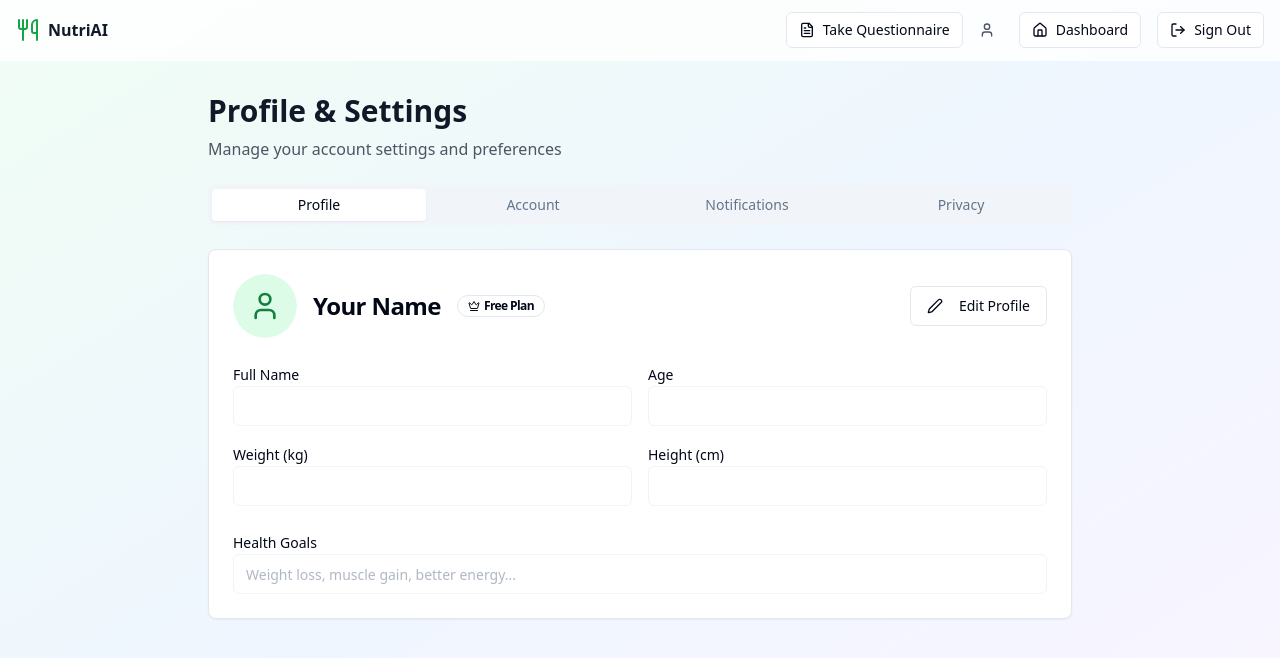
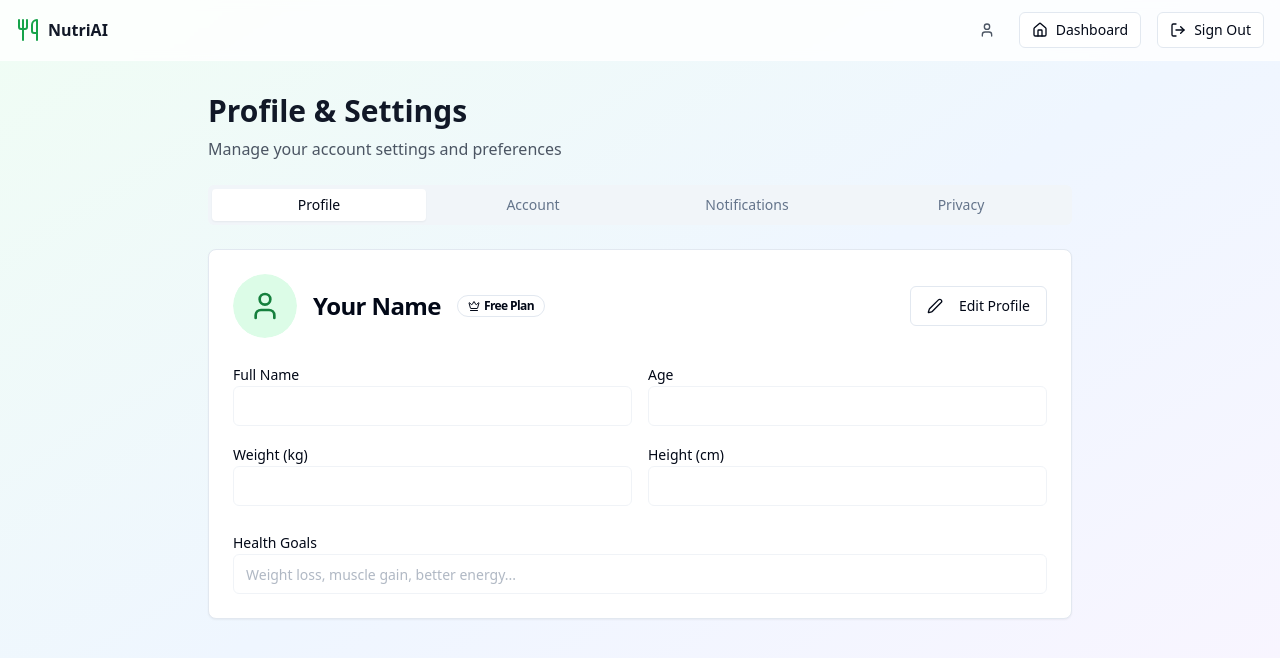
Before and after one commit to hertzsteven/meal-mind-matcher, a React (Vite) app: page /profile in a window 1280 px wide. Shown: the top 658 px of the page. Built offline with nearby package versions, Linux system fonts and the light colour scheme.

Commit message:
Remove redundant questionnaire button
Removed the "Take Questionnaire" button from the header as it's already available in the quick actions.

```diff
--- a/src/components/layout/AppHeader.tsx
+++ b/src/components/layout/AppHeader.tsx
@@ -2,7 +2,7 @@
 import React from 'react';
 import { Button } from "@/components/ui/button";
 import { toast } from "sonner";
-import { Utensils, LogOut, User, FileText, Home, Settings } from "lucide-react";
+import { Utensils, LogOut, User, Home, Settings } from "lucide-react";
 import { useAuth } from "@/contexts/AuthContext";
 import { useNavigate, useLocation } from "react-router-dom";
 
@@ -14,7 +14,6 @@ interface AppHeaderProps {
 }
 
 const AppHeader: React.FC<AppHeaderProps> = ({
-  onTakeQuestionnaire,
   onBackToDashboard,
   showQuestionnaire,
   hasProfile
@@ -56,9 +55,7 @@ const AppHeader: React.FC<AppHeaderProps> = ({
         </div>
 
         <div className="flex items-center gap-4">
-          {hasProfile && (
-            <div className="flex items-center gap-2">
-              {showQuestionnaire ? (
+          {showQuestionnaire && (
             <Button
               variant="outline"
               size="sm"
@@ -68,18 +65,6 @@ const AppHeader: React.FC<AppHeaderProps> = ({
               <Home className="w-4 h-4" />
               Dashboard
             </Button>
-              ) : (
-                <Button
-                  variant="outline"
-                  size="sm"
-                  onClick={onTakeQuestionnaire}
-                  className="flex items-center gap-2"
-                >
-                  <FileText className="w-4 h-4" />
-                  Take Questionnaire
-                </Button>
-              )}
-            </div>
           )}
 
           <div className="flex items-center gap-2 text-sm text-gray-600">
```
Lines whose indentation alone changed are shown as unchanged.
